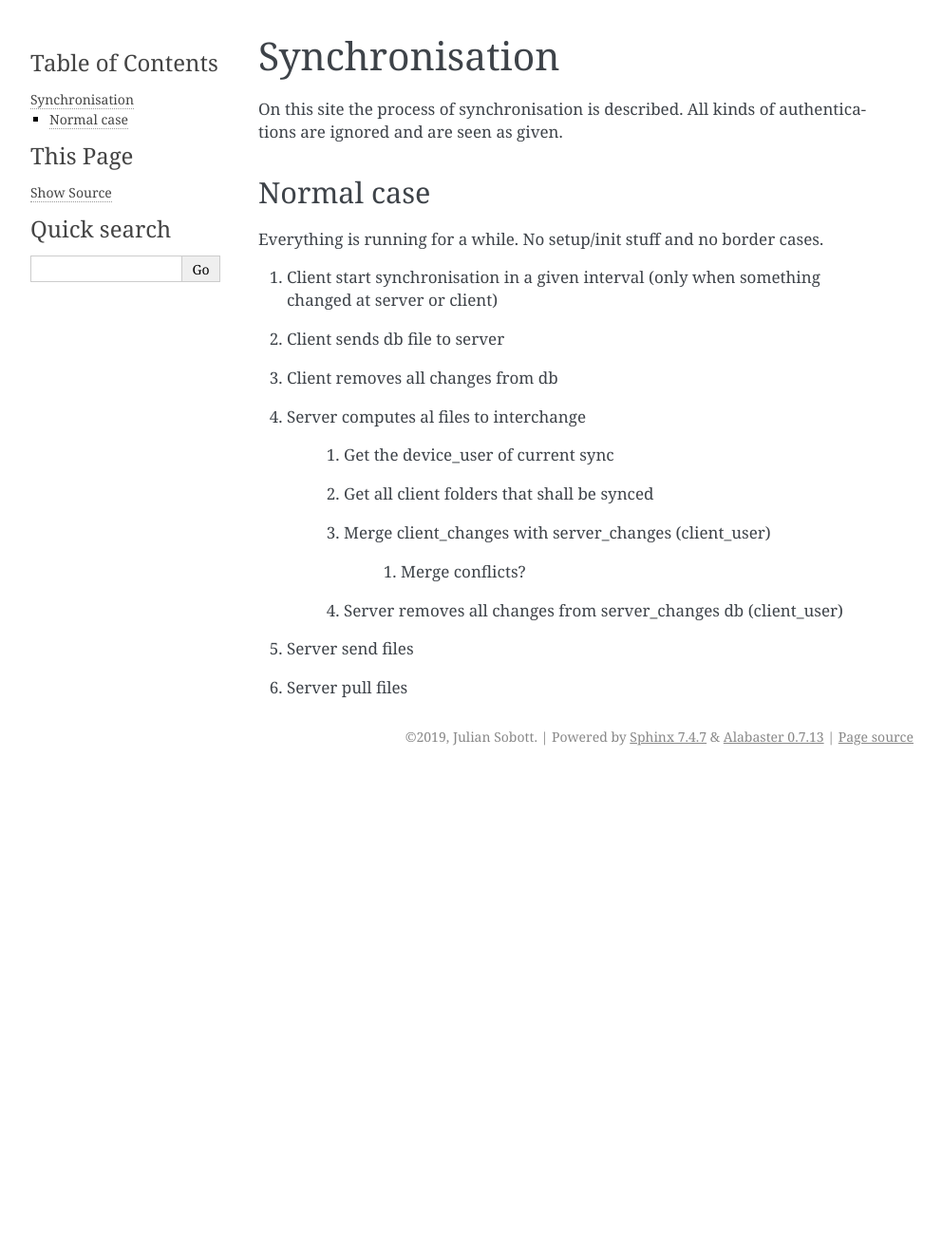
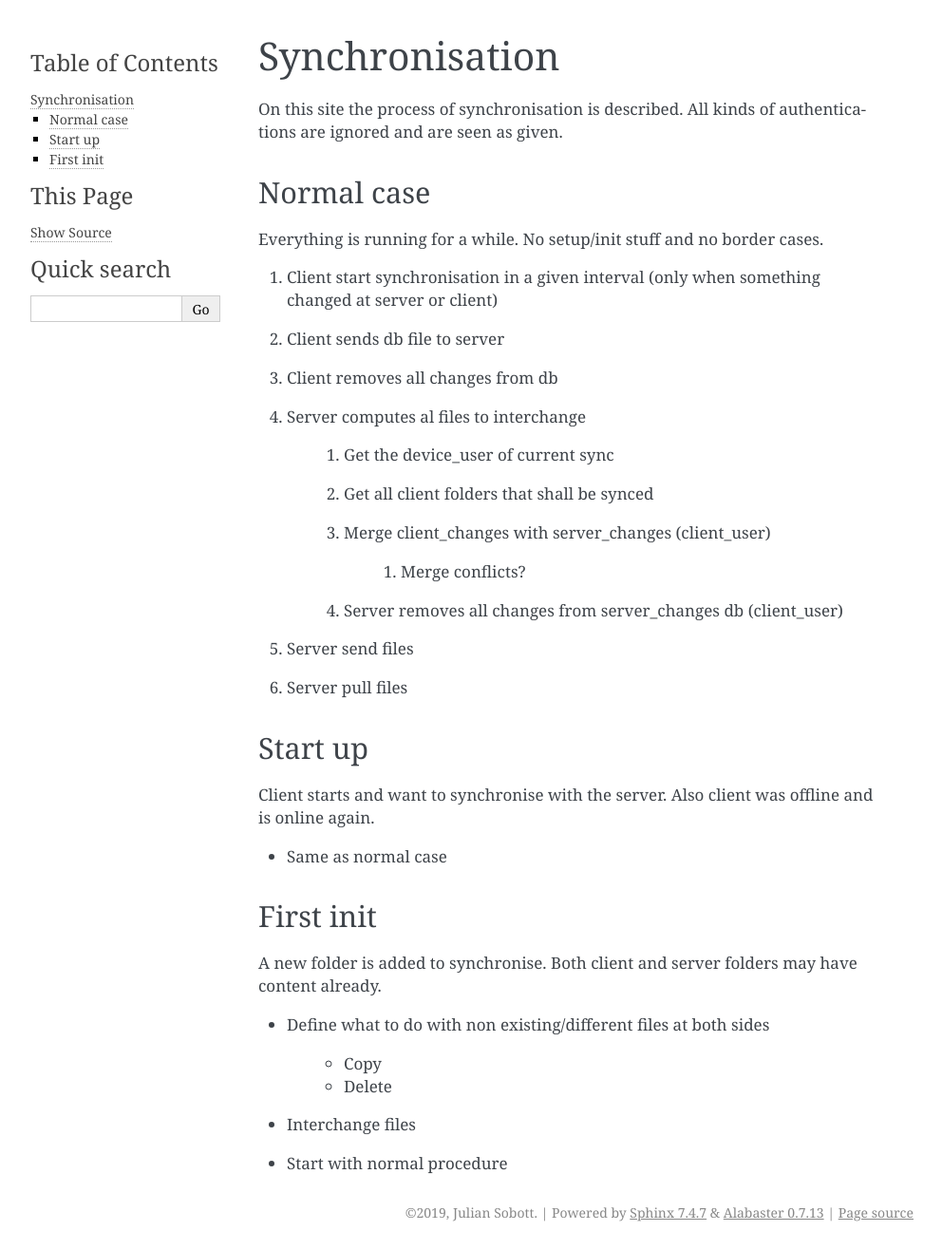
Before and after one commit to JulianSobott/OpenDrive, a Sphinx documentation site: the page built from docs/internal/synchronisation.rst, in a window 1280 px wide. Shown: the whole page at 95% size, without its empty margins (148-1140 px from the left). Built offline with Sphinx 7.4.7, drawn with Linux system fonts in a browser that asks for light colours; before the commit the page ends 900 px from its top, so only the background shows below that.

Commit message:
Work on synchronisation doc

```diff
--- a/docs/internal/index.rst
+++ b/docs/internal/index.rst
@@ -6,3 +6,5 @@ Internal documentation
 
     file_changes
     client_database
+    databases
+    synchronisation
--- a/docs/internal/synchronisation.rst
+++ b/docs/internal/synchronisation.rst
@@ -25,3 +25,23 @@ Everything is running for a while. No setup/init stuff and no border cases.
 
 #. Server send files
 #. Server pull files
+
+Start up
+---------
+
+Client starts and want to synchronise with the server. Also client was offline and is online again.
+
+- Same as normal case
+
+First init
+-----------
+
+A new folder is added to synchronise. Both client and server folders may have content already.
+
+- Define what to do with non existing/different files at both sides
+
+    - Copy
+    - Delete
+
+- Interchange files
+- Start with normal procedure
```
